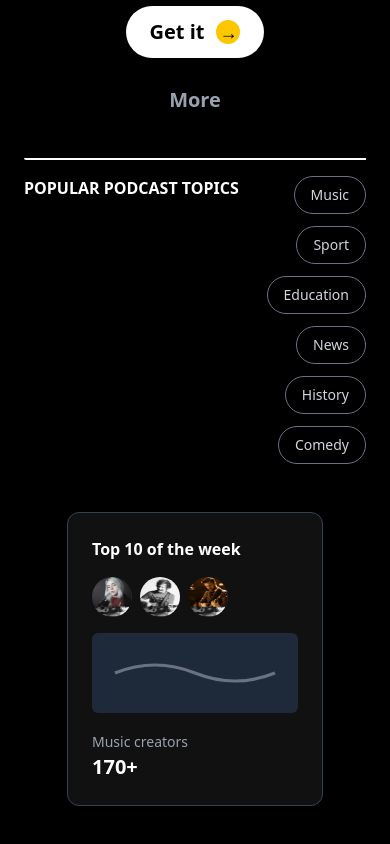
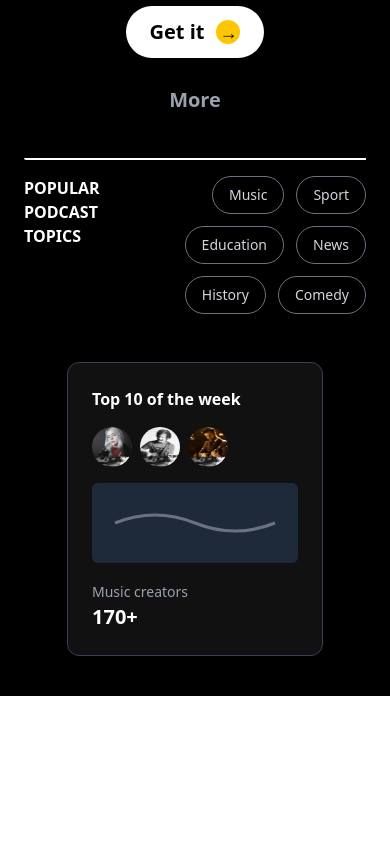
Before and after one commit to Anik-08/Musify, a Next.js app: page / in a window 390 px wide. Shown: the part 932-1776 px from the top of the page. After the commit the page ends 1628 px from the top, so only its background shows below. Built offline with nearby package versions, Linux system fonts and the light colour scheme; no server answers.

Commit message:
styling fixes

```diff
--- a/app/page.js
+++ b/app/page.js
@@ -85,8 +85,8 @@ export default function Home() {
           <div className="h-0.5 bg-white rounded-bl-full w-full my-4"></div>
 
           <div className="grid grid-cols-3 justify-between">
-            <h3 className="col-span-2 font-semibold text-left text-md mb-2">POPULAR PODCAST TOPICS</h3>
-            <div className="flex flex-wrap gap-3 text-sm justify-end items-end">
+            <h3 className="md:col-span-2 col-span-1 font-semibold text-left text-md mb-2">POPULAR PODCAST TOPICS</h3>
+            <div className="flex flex-wrap gap-3  col-span-2 md:col-span-1 text-sm justify-end items-end">
               {["Music", "Sport", "Education", "News", "History", "Comedy"].map((tag) => (
                 <button
                   key={tag}
```
